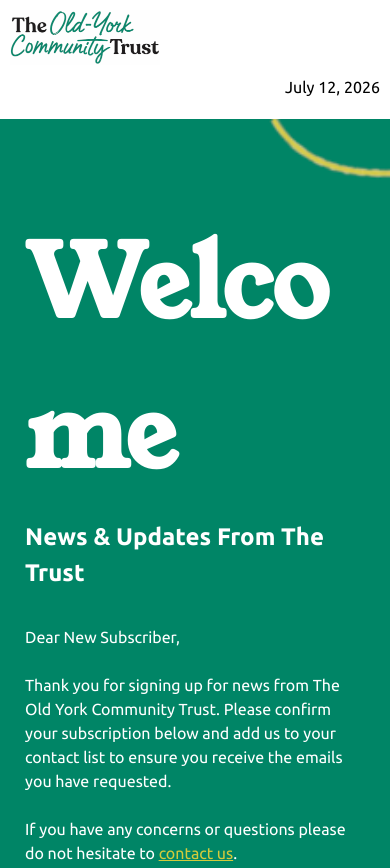
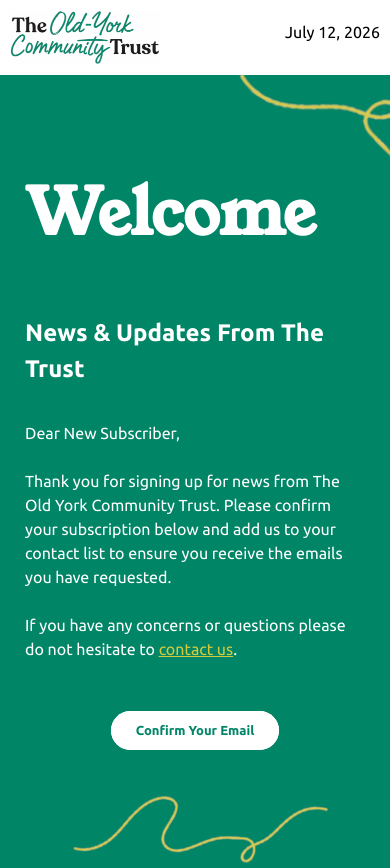
Before and after one commit to AndrewAttemptsCode/email-templates, a website: page dist/handlebars-accountactivation.html in a window 390 px wide. Shown: the top 868 px of the page. Drawn offline with Linux system fonts and the light colour scheme.

Commit message:
feat: results amended

```diff
--- a/dist/handlebars-accountactivation.html
+++ b/dist/handlebars-accountactivation.html
@@ -66,26 +66,26 @@
   <!--<![endif]-->
   <style type="text/css">
     @media only screen and (min-width:480px) {
+      .mj-column-per-100 {
+        width: 100% !important;
+        max-width: 100%;
+      }
+
       .mj-column-per-50 {
         width: 50% !important;
         max-width: 50%;
       }
-
-      .mj-column-per-100 {
+    }
+  </style>
+  <style media="screen and (min-width:480px)">
+    .moz-text-html .mj-column-per-100 {
       width: 100% !important;
       max-width: 100%;
     }
-    }
-  </style>
-  <style media="screen and (min-width:480px)">
+
     .moz-text-html .mj-column-per-50 {
       width: 50% !important;
       max-width: 50%;
-    }
-
-    .moz-text-html .mj-column-per-100 {
-      width: 100% !important;
-      max-width: 100%;
     }
   </style>
   <style type="text/css">
@@ -96,6 +96,25 @@
 
       td.mj-full-width-mobile {
         width: auto !important;
+      }
+    }
+  </style>
+  <style type="text/css">
+    @media only screen and (max-width: 599px) {
+      .hero-heading div {
+        font-size: 72px !important;
+      }
+    }
+
+    @media only screen and (max-width: 410px) {
+      .hero-heading div {
+        font-size: 64px !important;
+      }
+    }
+
+    @media only screen and (max-width: 380px) {
+      .hero-heading div {
+        font-size: 58px !important;
       }
     }
   </style>
@@ -110,8 +129,10 @@
         <tbody>
           <tr>
             <td style="direction:ltr;font-size:0px;padding:10px;text-align:center;">
-              <!--[if mso | IE]><table role="presentation" border="0" cellpadding="0" cellspacing="0"><tr><td class="" style="vertical-align:top;width:290px;" ><![endif]-->
-              <div class="mj-column-per-50 mj-outlook-group-fix" style="font-size:0px;text-align:left;direction:ltr;display:inline-block;vertical-align:top;width:100%;">
+              <!--[if mso | IE]><table role="presentation" border="0" cellpadding="0" cellspacing="0"><tr><td class="" style="width:580px;" ><![endif]-->
+              <div class="mj-column-per-100 mj-outlook-group-fix" style="font-size:0;line-height:0;text-align:left;display:inline-block;width:100%;direction:ltr;">
+                <!--[if mso | IE]><table border="0" cellpadding="0" cellspacing="0" role="presentation" ><tr><td style="vertical-align:top;width:290px;" ><![endif]-->
+                <div class="mj-column-per-50 mj-outlook-group-fix" style="font-size:0px;text-align:left;direction:ltr;display:inline-block;vertical-align:top;width:50%;">
                   <table border="0" cellpadding="0" cellspacing="0" role="presentation" style="vertical-align:top;" width="100%">
                     <tbody>
                       <tr>
@@ -130,8 +151,8 @@
                     </tbody>
                   </table>
                 </div>
-              <!--[if mso | IE]></td><td class="" style="vertical-align:top;width:290px;" ><![endif]-->
-              <div class="mj-column-per-50 mj-outlook-group-fix" style="font-size:0px;text-align:left;direction:ltr;display:inline-block;vertical-align:top;width:100%;">
+                <!--[if mso | IE]></td><td style="vertical-align:top;width:290px;" ><![endif]-->
+                <div class="mj-column-per-50 mj-outlook-group-fix" style="font-size:0px;text-align:left;direction:ltr;display:inline-block;vertical-align:top;width:50%;">
                   <table border="0" cellpadding="0" cellspacing="0" role="presentation" style="vertical-align:top;" width="100%">
                     <tbody>
                       <tr>
@@ -141,6 +162,8 @@
                       </tr>
                     </tbody>
                   </table>
+                </div>
+                <!--[if mso | IE]></td></tr></table><![endif]-->
               </div>
               <!--[if mso | IE]></td></tr></table><![endif]-->
             </td>
@@ -163,7 +186,7 @@
                         <table border="0" cellpadding="0" cellspacing="0" role="presentation" style="width:100%;margin:0px;">
                           <tbody>
                             <tr>
-                              <td align="left" style="font-size:0px;padding:90px 25px 0;word-break:break-word;">
+                              <td align="left" class="hero-heading" style="font-size:0px;padding:90px 25px 0;word-break:break-word;">
                                 <div style="font-family:Young Serif, Arial;font-size:100px;font-weight:bold;line-height:1.5;text-align:left;color:#ffffff;">Welcome</div>
                               </td>
                             </tr>
```
Also changed, not shown: dist/accountactivation.html (+38 -15 lines). Lines whose indentation alone changed are shown as unchanged.
